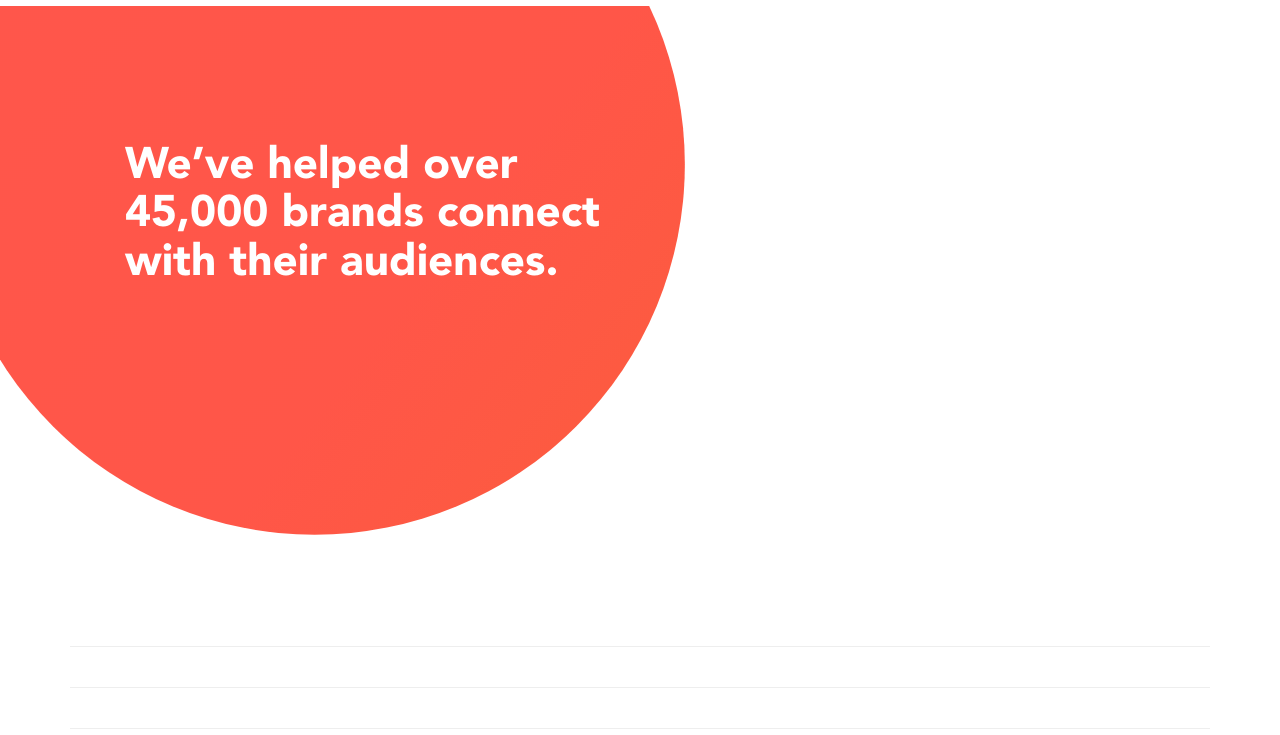
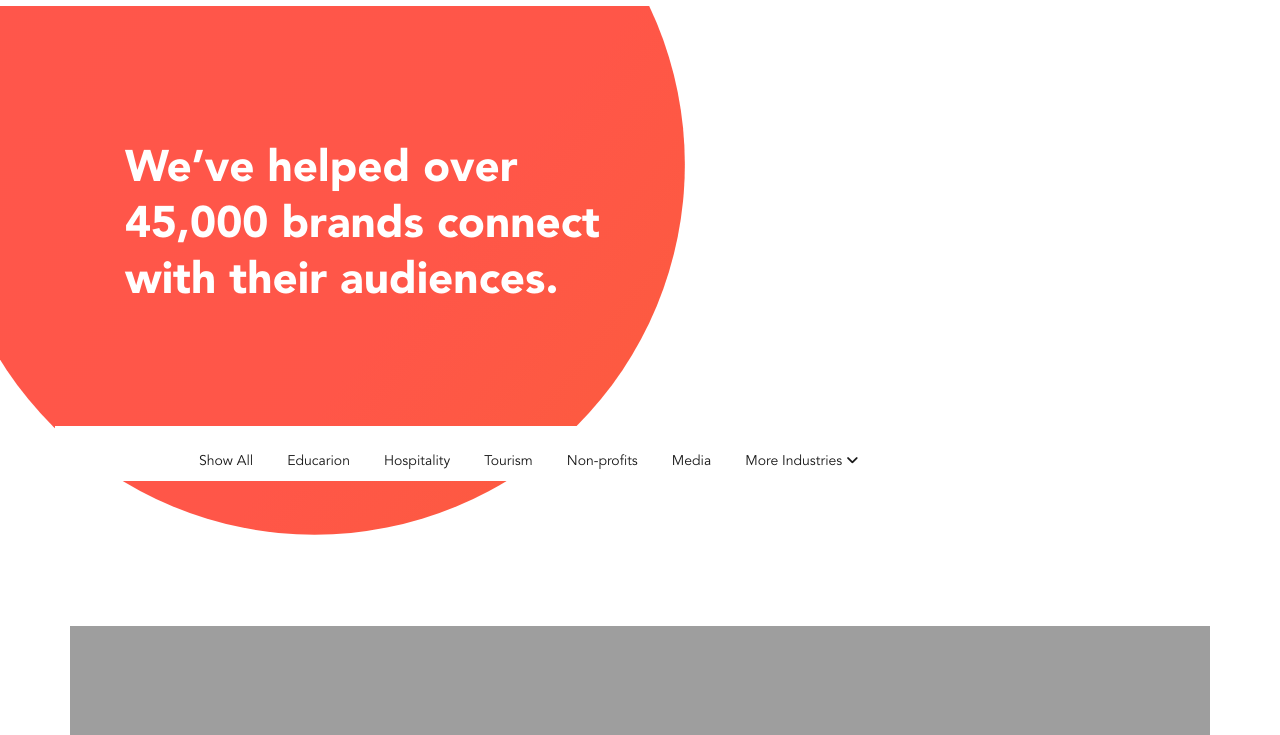
Before and after one commit to tomas70/TINT-Clients, a plain HTML site: page index.html in a window 1280 px wide. Shown: the part 65-800 px from the top of the page. Drawn offline with Linux system fonts and the light colour scheme.

Commit message:
clients logo

```diff
--- a/css/style.scss
+++ b/css/style.scss
@@ -53,10 +53,34 @@ nav {
   	h1 {
   		font-family: 'Avenir-Black';
   		font-size: 44px;
+  		font-weight: 900;
+  		font-style: normal;
+		font-stretch: normal;
+		line-height: 1.27;
+		letter-spacing: normal;
   		margin-top: 158px;
   		margin-left: 110px;
   		color: #fff;
   	}
+}
+/* --- Page content --- */
+.client-logos {
+	margin-top: -200px;
+	background-color: #fff;
+	position: relative;
+	margin-bottom: 48px;
+	nav {
+		position: absolute;
+	}
+	.navbar-default {
+		background-color: #fff;
+		border-color: #bababa;
+	}
+	.client-scroll {
+		margin-top: 60px;
+		overflow: scroll;
+		height: 430px;
+	}
 }
 /* --- container see-how --- */
 .see-how {
--- a/index.html
+++ b/index.html
@@ -83,32 +83,66 @@
 
     <!-- Page Content -->
     <div class="container">
+        <div class="row client-logos data-spy="scroll" data-target=".scrollspy"">
+                <header>
+                    <nav class="nav navbar-default navbar-fixed-top">
+                        <div class="container">
+                            <div class="navbar-header">
+                                <button type="button" class="navbar-toggle collapsed" data-toggle="collapse" data-target="#bs-example-navbar-collapse-1">
+                                    <span class="sr-only">Toggle navigation</span>
+                                    <span class="icon-bar"></span>
+                                    <span class="icon-bar"></span>
+                                    <span class="icon-bar"></span>
+                                </button>
+                            </div>
+                            <!-- Collect the nav links, forms, and other content for toggling -->
+                            <div class="collapse navbar-collapse" id="bs-example-navbar-collapse-1">
+                                <ul class="nav navbar-nav navbar-left">
+                                    <li><a href="#">Show All</a>
+                                    </li>
+                                    <li><a href="#">Educarion</a>
+                                    </li>
+                                    <li><a href="#">Hospitality</a>
+                                    </li>
+                                    <li><a href="#">Tourism</a>
+                                    </li>
+                                    <li><a href="#">Non-profits</a>
+                                    </li>
+                                    <li><a href="#">Media</a>
+                                    </li>
+                                    <li><a class="dropdown-toggle" data-toggle="dropdown" href="#" role="button" aria-haspopup="true" aria-expanded="false">More Industries <i class="fa fa-angle-down" aria-hidden="true"></i></a>
+                                        <ul class="dropdown-menu">
+                                            <li><a href="#">Action</a></li>
+                                            <li><a href="#">Another action</a></li>
+                                            <li><a href="#">Something else here</a></li>
+                                        </ul>
+                                    </li>
+                                </ul>
+                            </div>
+                            <!-- /.navbar-collapse -->
+                        </div>
+                    </nav>
+                </header>
+            <section class="container clients-scroll">
+                <div class="col-md-12">
 
+                </div>
+            </section>
+        </div>
+        <!-- /.row client-logos -->
         <hr>
+    </div>
+    <!-- /.container -->
 
-        <div class="row">
-
-        </div>
-        <!-- /.row -->
-
-        <hr>
-
-        <div class="row">
-
-        </div>
-        <!-- /.row -->
-
-        <hr>
-
+    <div class="container user-cities">
         <div class="row">
             <div class="col-xs-12">
                 <iframe id="intercom_map_iframe" src="" frameborder="0" height="600" width="100%"></iframe><script>(function(){var d = document.getElementById('intercom_map_iframe').contentWindow.document;d.open().write('<body onload="document.location.replace(\'https://share.intercom.io/mfzTWnPkYNZ8?embed=true\')"></body>');d.close();})();</script>
             </div>
         </div>
-
         <hr>
     </div>
-    <!-- /.container -->
+    <!-- /.container user-cities -->
 
     <div class="container see-how">
         <div class="row">
```
Also changed, not shown: css/style.css.
